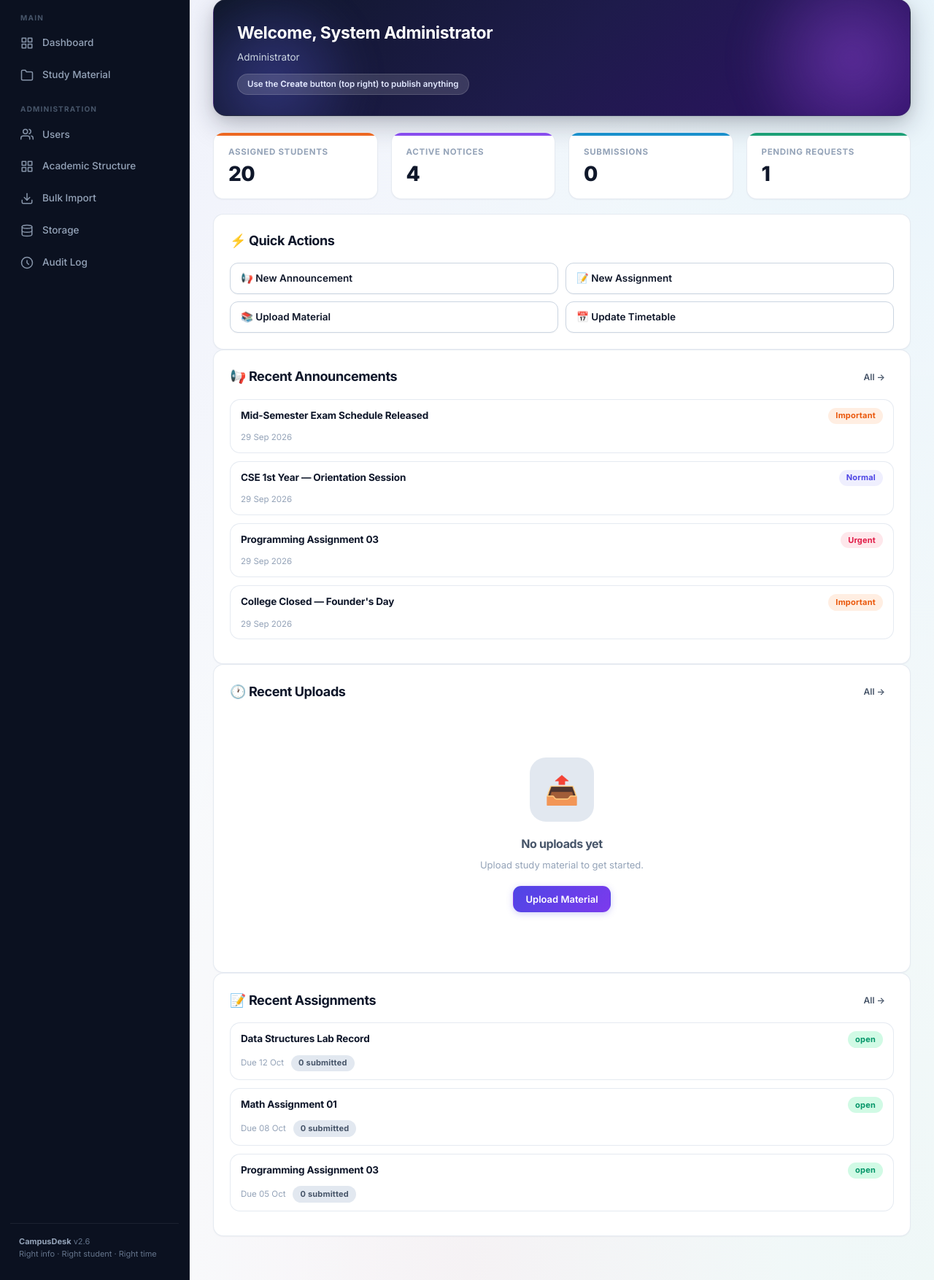
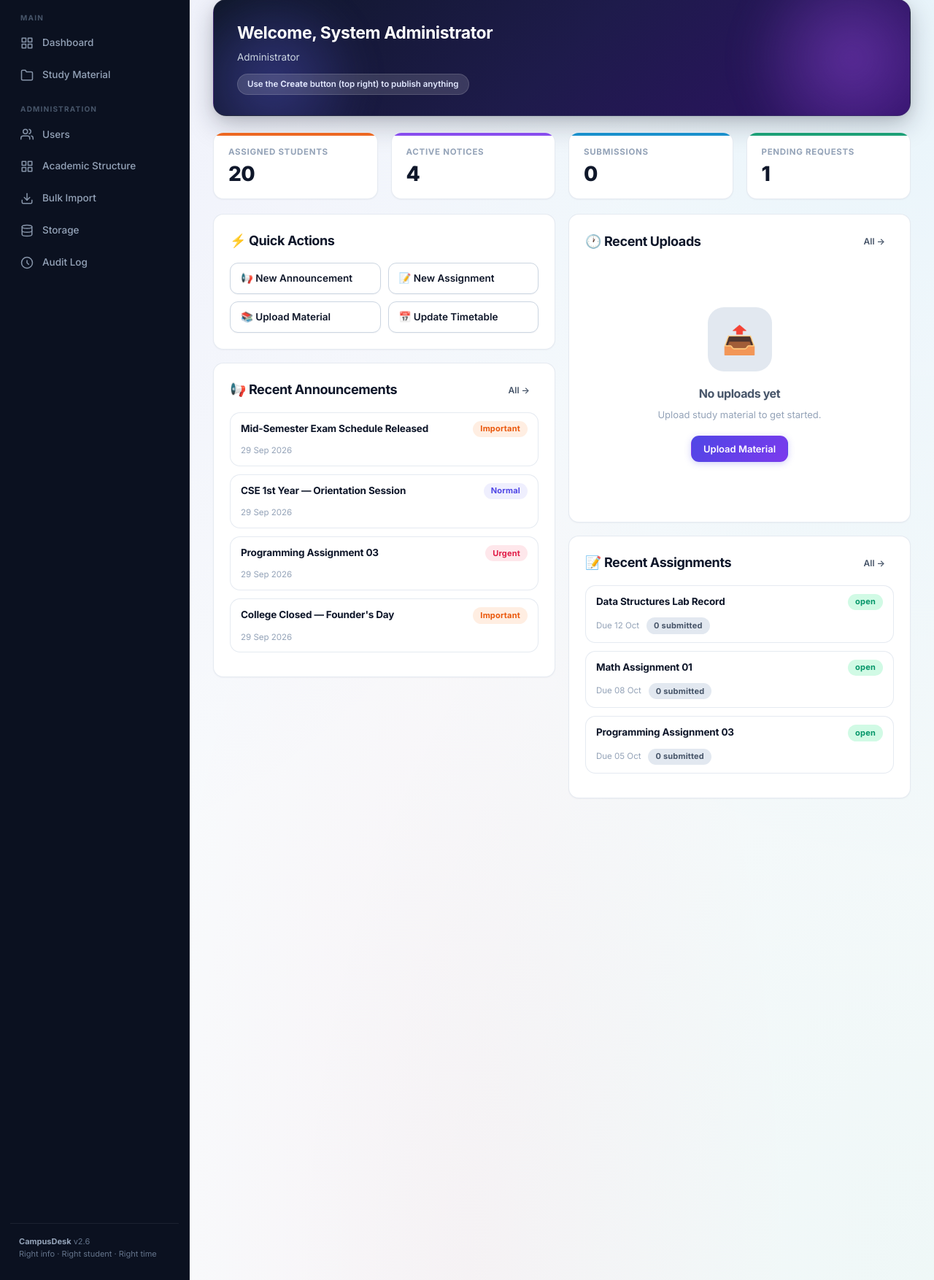
Before and after one commit to Saksham-Dev-001/Campus-Desk, a Flask app: page /teacher/dashboard in a window 1280 px wide. Shown: the part 93-1847 px from the top of the page at 73% size. Run offline with Flask 3, Linux system fonts and the light colour scheme; a user stored in the database is signed in; some web fonts are replaced.

Commit message:
fix: eliminate empty gap in Quick Actions, link recent uploads, and hook quick action modals (static/css/style.css)

```diff
--- a/static/css/style.css
+++ b/static/css/style.css
@@ -590,6 +590,23 @@ h3 { font-size: 15px; font-weight: 700; }
 @media(max-width: 1040px) {
   .grid.cols-4 { grid-template-columns: repeat(2, 1fr); }
   .grid.cols-3 { grid-template-columns: repeat(2, 1fr); }
+}
+
+.dashboard-columns {
+  display: grid;
+  grid-template-columns: repeat(2, minmax(0, 1fr));
+  gap: 18px;
+  align-items: start;
+}
+.dashboard-col {
+  display: flex;
+  flex-direction: column;
+  gap: 18px;
+}
+@media(max-width: 900px) {
+  .dashboard-columns {
+    grid-template-columns: 1fr;
+  }
 }
 
 /* Stat card with Multicolor accents */
```
